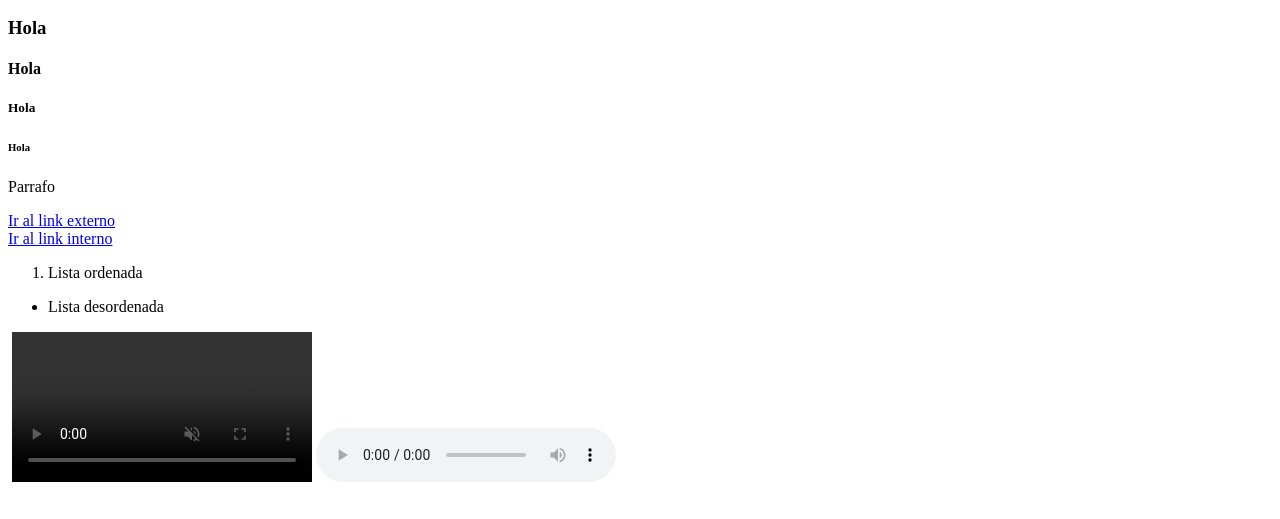
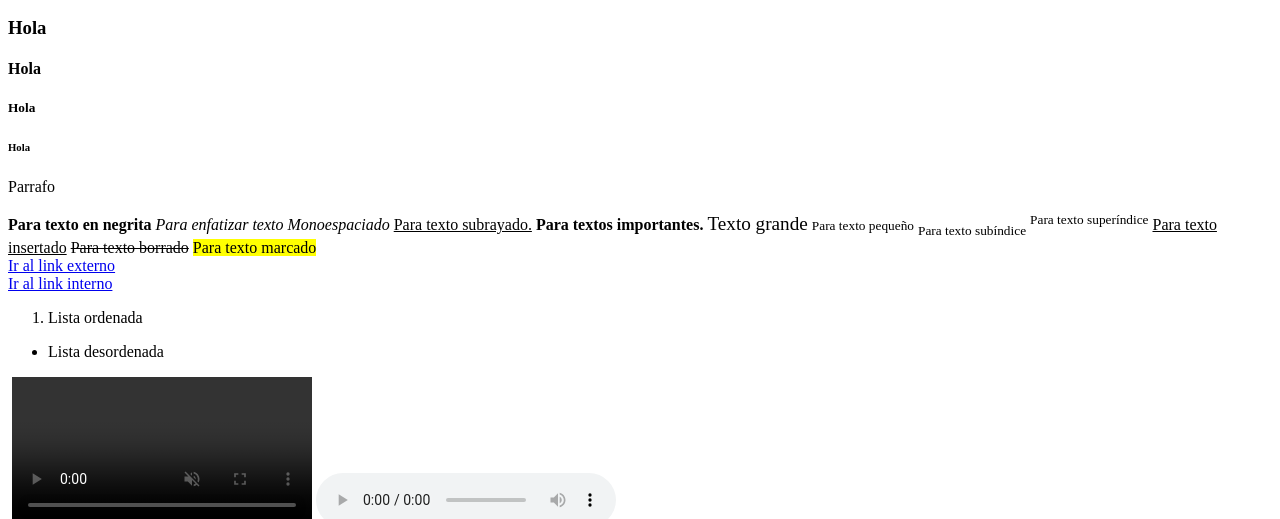
Before and after one commit to Soumis01/Web-Project, a plain HTML site: page Ejercios/etiquetas-populares.html in a window 1280 px wide. Shown: the part 154-673 px from the top of the page. Drawn offline with Linux system fonts and the light colour scheme.

Commit message:
Formatos de texto

```diff
--- a/Ejercios/etiquetas-populares.html
+++ b/Ejercios/etiquetas-populares.html
@@ -20,12 +20,25 @@
     <h6>Hola</h6>
     <p>Parrafo</p>
 
+<!-- Formatos de texto -->
+<b>Para texto en negrita</b>
+<em>Para enfatizar texto</em>
+<i>Monoespaciado</i>
+<u>Para texto subrayado.</u>
+<strong>Para textos importantes.</strong>
+<big>Texto grande</big>
+<small>Para texto pequeño</small>
+<sub>Para texto subíndice</sub>
+<sup>Para texto superíndice</sup>
+<ins>Para texto insertado</ins>
+<del>Para texto borrado</del>
+<mark>Para texto marcado</mark> <br>
+
 <!-- Link externo e interno -->
     <a href="https://google.com">Ir al link externo</a>   <br>
     <a href="form.html">Ir al link interno</a>
 
 <!-- Listas -->
-
     <ol>
         <li>Lista ordenada</li>
     </ol>
@@ -35,14 +48,12 @@
     </ul>
 
 <!-- Multimedia en la pagina -->
-
     <img src="" alt="">
     <!-- El video se preprodice solo, en una sola linea, sin sonido, en repeticion y con sus controles -->
     <video autoplay playsinline muted loop controls></video>
     <audio src="" controls></audio>
 
 <!-- Tablas --> <br><br><br>
-
 <table border="1"> <!-- Tabla -->
     <caption><h1>Horario</h1></caption>
     <tr> <!-- Fila de tabla -->
```
